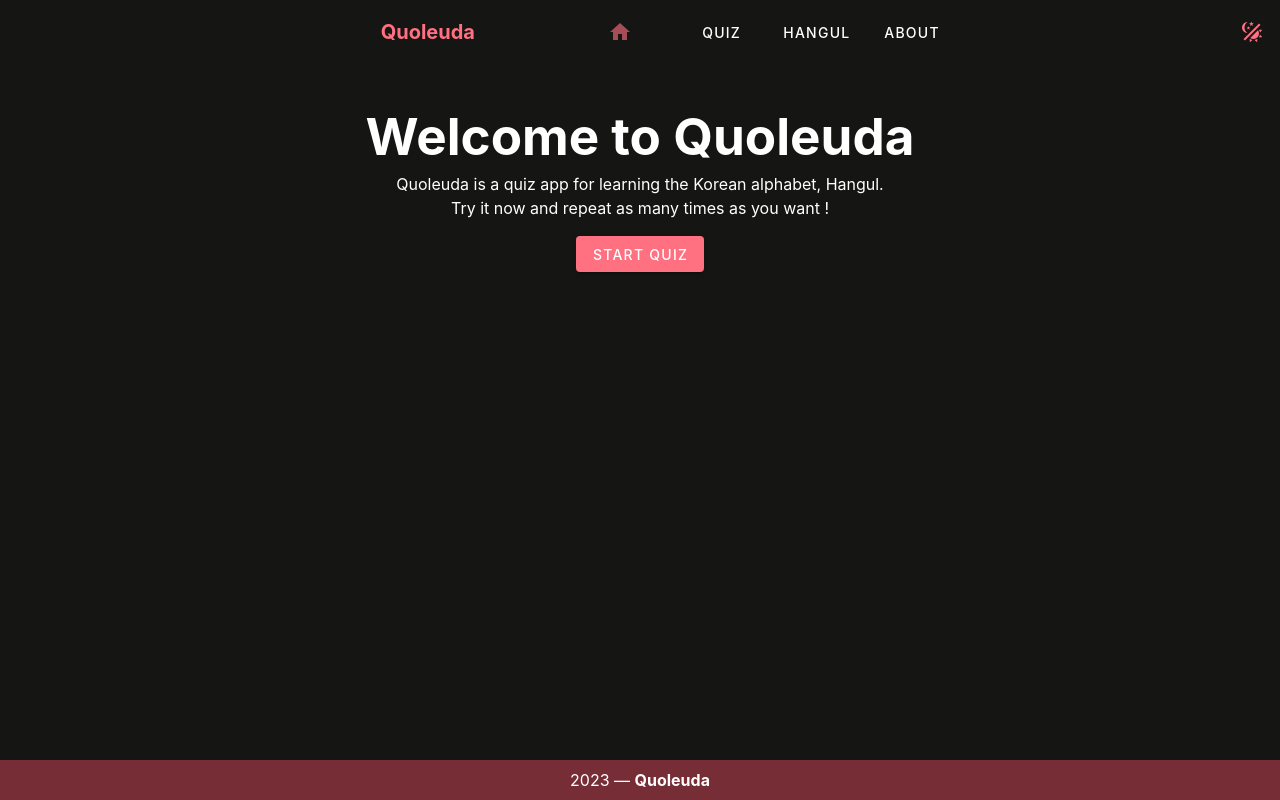
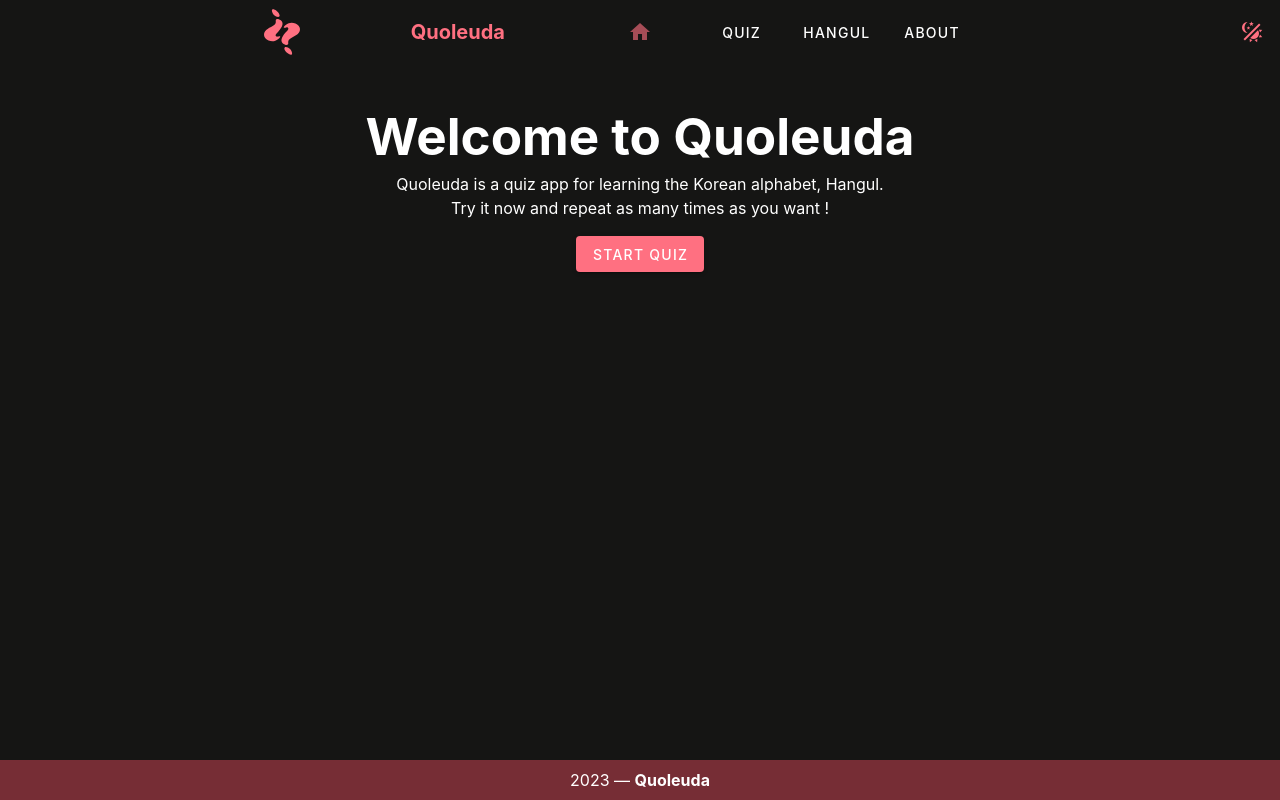
Before and after one commit to gabrielle-mlt/quoleuda, a Vue app: page / in a window 1280 px wide. Built offline with nearby package versions, Linux system fonts and the light colour scheme.

Commit message:
chore: logo + favicon

```diff
--- a/index.html
+++ b/index.html
@@ -2,6 +2,7 @@
 <html lang="en">
 <head>
     <meta charset="UTF-8"/>
+    <link href="/quoleuda.svg" rel="icon" type="image/svg+xml"/>
     <meta content="width=device-width, initial-scale=1.0" name="viewport"/>
     <title>Quoleuda</title>
 </head>
--- a/src/components/ApplicationBar.vue
+++ b/src/components/ApplicationBar.vue
@@ -11,10 +11,17 @@
         <v-app-bar-nav-icon @click.stop="$emit('handleDrawer')" />
       </template>
       <v-spacer v-if="!$vuetify.display.mobile" />
-      <v-app-bar-title style="color: #ff7081;font-weight: bold;">
+      <v-img
+        alt="Quoleuda"
+        contain
+        max-width="60"
+        src="/quoleuda.svg"
+      />
+      <v-app-bar-title
+        style="color: #ff7081;font-weight: bold;"
+      >
         Quoleuda
       </v-app-bar-title>
-
       <v-tabs
         v-if="!$vuetify.display.mobile"
         :mandatory="false"
```
Also changed, not shown: public/quoleuda.svg (added).
